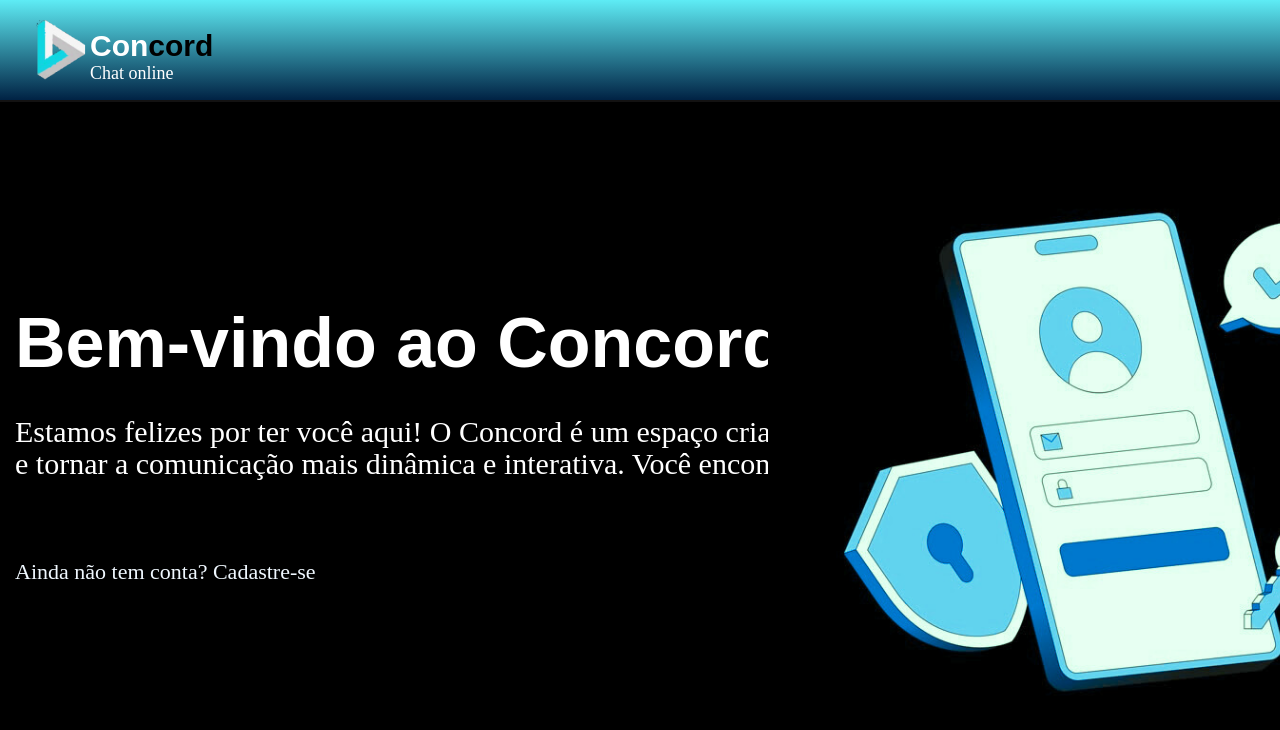
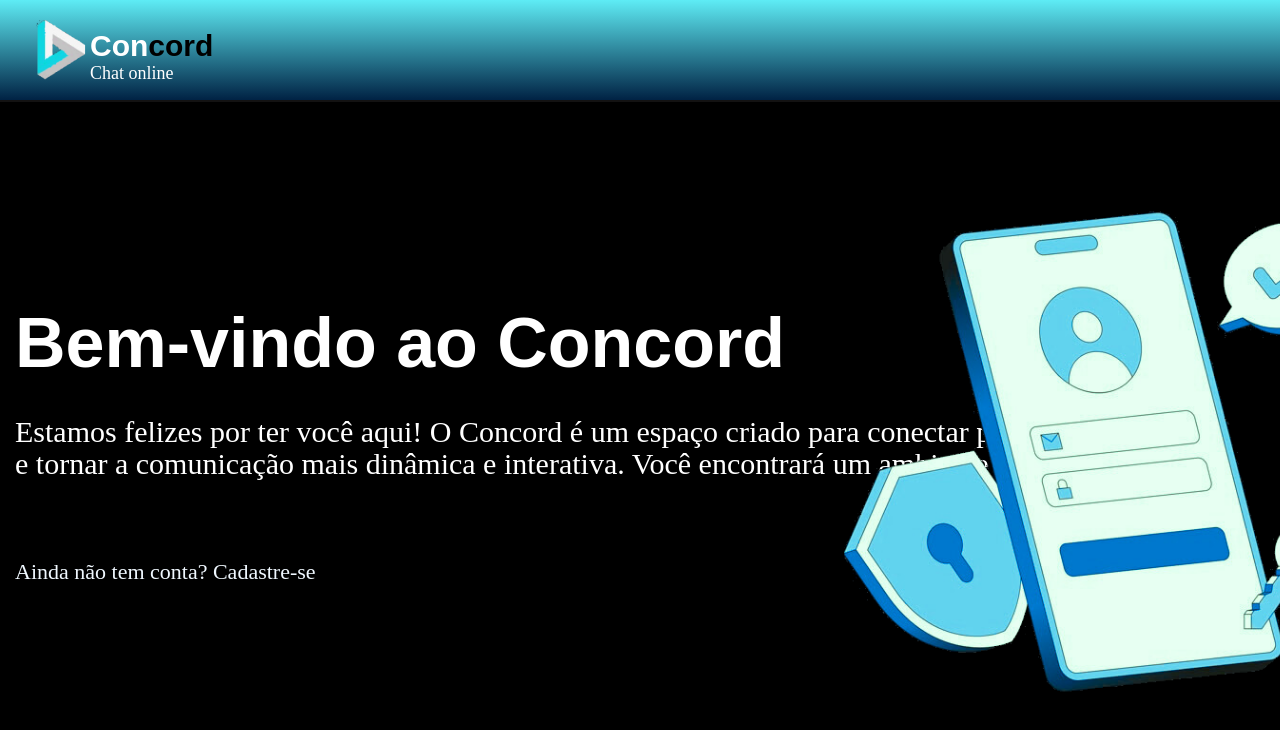
Before and after one commit to ERROri-Aurawell/fabrica.concord, a Next.js app: page / in a window 1280 px wide. Shown: the top 730 px of the page. Built offline with nearby package versions, Linux system fonts and the light colour scheme.

Commit message:
aaaaaaaaaaaaaaaaaaa

```diff
--- a/src/app/page.js
+++ b/src/app/page.js
@@ -28,7 +28,7 @@ const LoginPage = () => {
           Você encontrará um ambiente acolhedor.</p>
 
         <div className="image-container">
-        <Image className={styles.img} alt="img" src="/images/i4.jpg" width={700} height={700} />
+        <Image className={styles.img} alt="img" src="/images/i4.png" width={700} height={700} />
       </div>
 
         <p className={styles.link}>
```
Also changed, not shown: public/images/i4.png (added).
